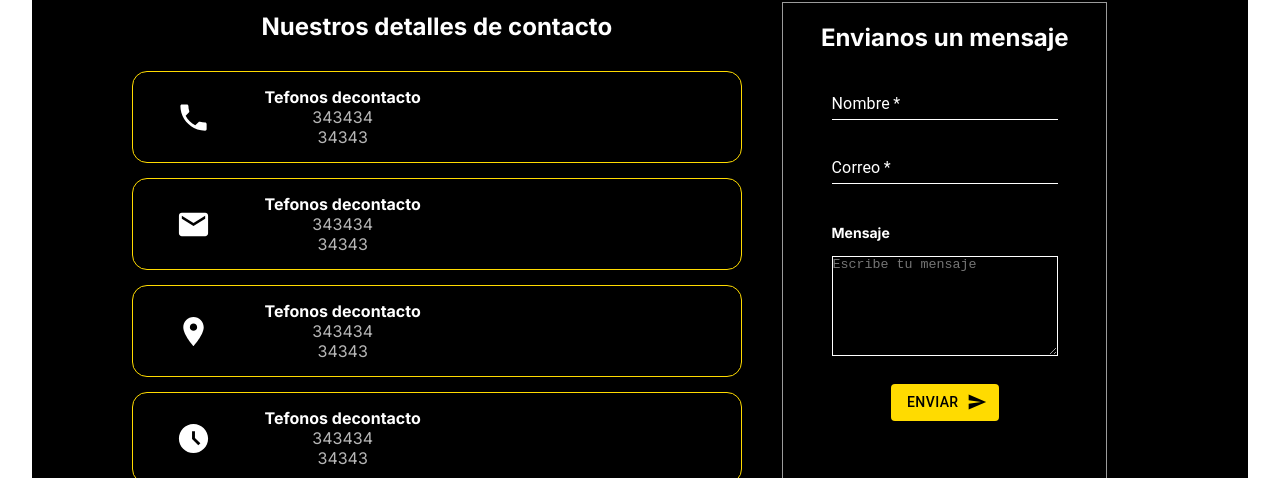
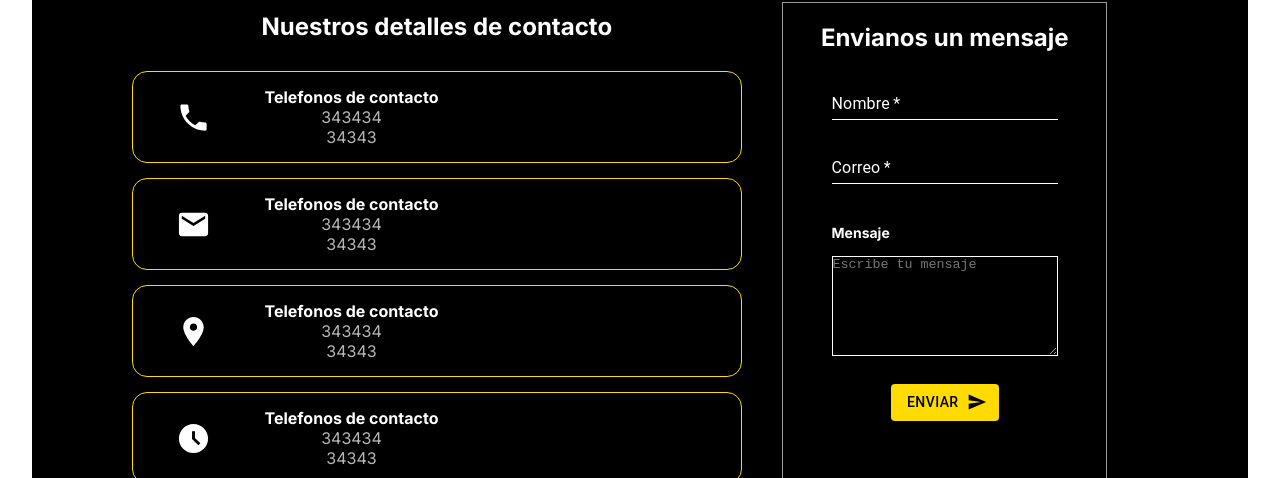
Before and after one commit to pabloocampo1/GymManager-Front-end, a React (Vite) app: page /contact in a window 1280 px wide. Shown: the part 636-1114 px from the top of the page. Built offline with nearby package versions, Linux system fonts and the light colour scheme; a web font is replaced by a local one.

Commit message:
Correcion ortografica y gramatical

```diff
--- a/src/Pages/Miembros/Miembros.jsx
+++ b/src/Pages/Miembros/Miembros.jsx
@@ -110,9 +110,7 @@ const MiembrosModalComponent = () => {
           onClose={() => handleCloseMenu()}
         >
           <MenuItem onClick={() => handleCloseMenu("Activo")}>Activo</MenuItem>
-          <MenuItem onClick={() => handleCloseMenu("Inactivo")}>
-            Inactivo
-          </MenuItem>
+          <MenuItem onClick={() => handleCloseMenu("Inactivo")}>Inactivo</MenuItem>
           <MenuItem onClick={() => handleCloseMenu("Todos")}>Todos</MenuItem>
         </Menu>
 
@@ -130,7 +128,7 @@ const MiembrosModalComponent = () => {
 
       {/* Estado del filtro y búsqueda */}
       <h2 className={styles.filtered_title}>
-        Filtrado por estado: {selectedFilter}
+        Filtrado por: {selectedFilter}
       </h2>
 
       {/* Tabla de miembros */}
--- a/src/Pages/SectionHomePages/ContactHome/ContactHome.jsx
+++ b/src/Pages/SectionHomePages/ContactHome/ContactHome.jsx
@@ -31,7 +31,7 @@ const ContactHome = () => {
                                     <LocalPhoneIcon fontSize='large' sx={{ color: "white" }} />
                                 </div>
                                 <div className={style.details_about_contact} >
-                                    <h3>Tefonos decontacto</h3>
+                                    <h3>Telefonos de contacto</h3>
                                     <ol>
                                         <li>343434</li>
                                         <li>34343</li>
@@ -43,7 +43,7 @@ const ContactHome = () => {
                                     <EmailIcon fontSize='large' sx={{ color: "white" }}> </EmailIcon>
                                 </div>
                                 <div className={style.details_about_contact} >
-                                    <h3>Tefonos decontacto</h3>
+                                    <h3>Telefonos de contacto</h3>
                                     <ol>
                                         <li>343434</li>
                                         <li>34343</li>
@@ -54,7 +54,7 @@ const ContactHome = () => {
                                     <LocationOnIcon fontSize='large' sx={{ color: "white" }} />
                                 </div>
                                 <div className={style.details_about_contact} >
-                                    <h3>Tefonos decontacto</h3>
+                                    <h3>Telefonos de contacto</h3>
                                     <ol>
                                         <li>343434</li>
                                         <li>34343</li>
@@ -66,7 +66,7 @@ const ContactHome = () => {
                                     <AccessTimeFilledIcon fontSize='large' sx={{ color: "white" }} />
                                 </div>
                                 <div className={style.details_about_contact} >
-                                    <h3>Tefonos decontacto</h3>
+                                    <h3>Telefonos de contacto</h3>
                                     <ol>
                                         <li>343434</li>
                                         <li>34343</li>
--- a/src/Pages/SectionHomePages/IntroduccionHome/IntroduccionHome.jsx
+++ b/src/Pages/SectionHomePages/IntroduccionHome/IntroduccionHome.jsx
@@ -24,7 +24,7 @@ const IntroduccionHome = () => {
                 <p className={style.name_gym}>VALLHALLA GYM</p>
                 <h1><TypingEffect text={["El SALON DE LOS", "DIOSES"]} speed={80} /></h1>
                 <p className={style.text_introduction}>Transforma tu cuerpo, transforma tu <br></br> vida. !Unete a nuestra comunidad <br /> fitness¡</p>
-                <Link to="contact#contact"><button>contactanos</button></Link>
+                <Link to="contact#contact"><button>Contactanos</button></Link>
             </div>
             <div className={style.container_bubble}>
                 <motion.div
```
Also changed, not shown: 1 other file (tests, documents, lock files or other folders).
